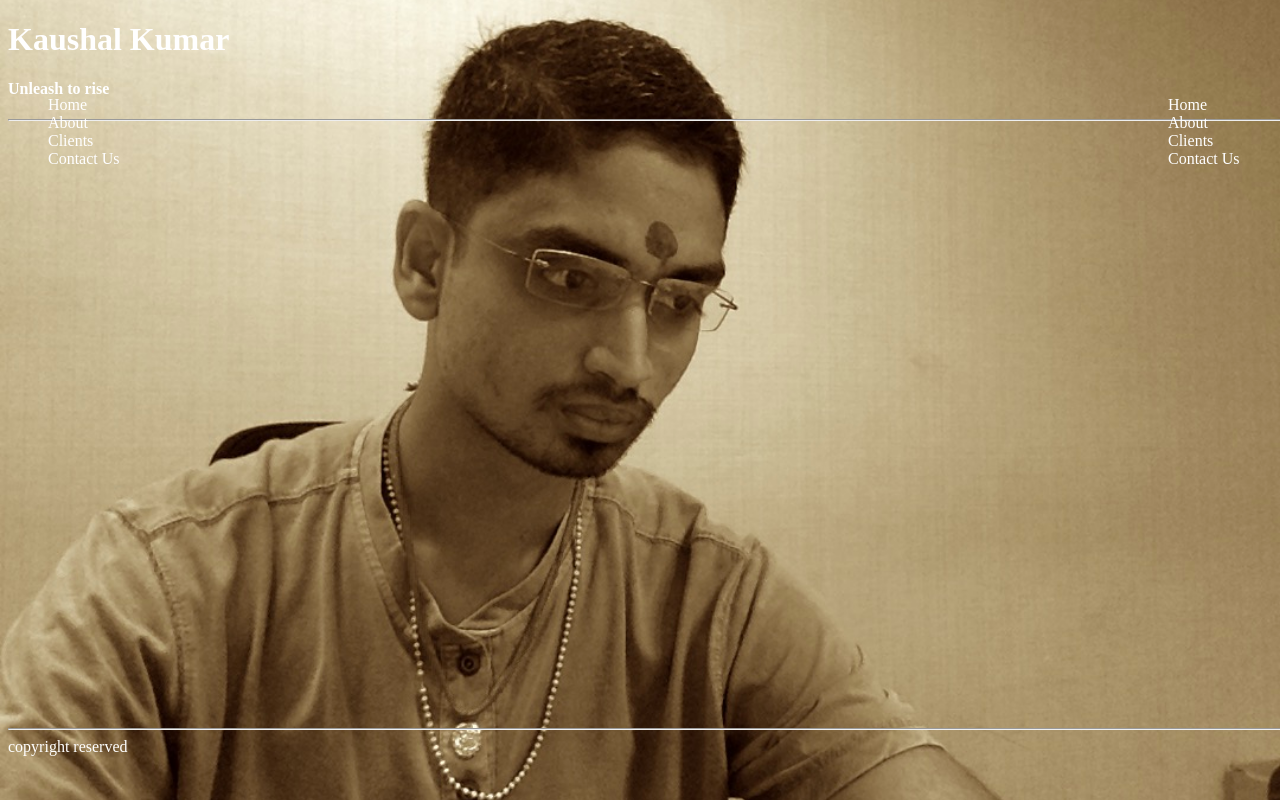
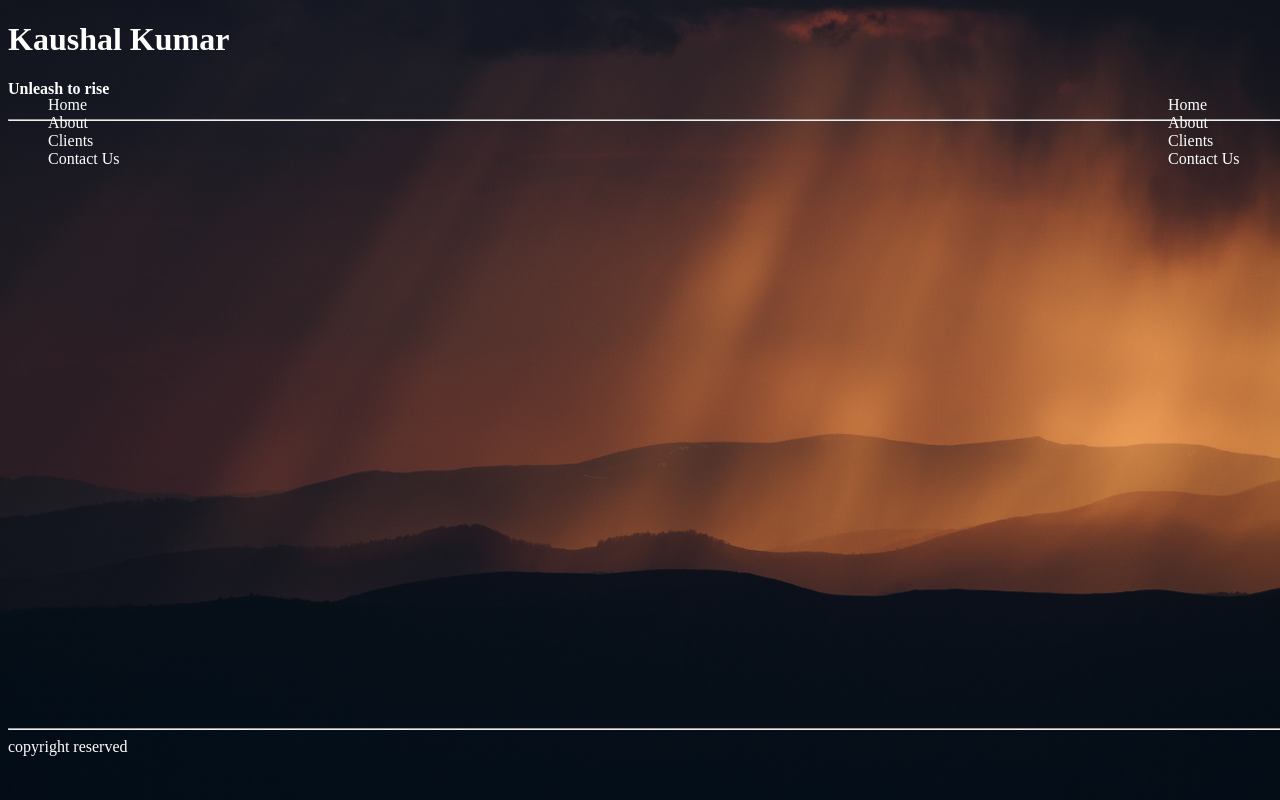
Before and after one commit to tuxville/tuxville.github.io, a plain HTML site: page index.html in a window 1280 px wide. Drawn offline with Linux system fonts and the light colour scheme.

Commit message:
Update index.html

```diff
--- a/index.html
+++ b/index.html
@@ -4,7 +4,7 @@
     <title>Kaushal</title>
     <style type="text/css">
         html{
-            background: url(images/kaushal.jpg) no-repeat center center fixed;
+            background: url(images/desertunderbrownsky.jpg) no-repeat center center fixed;
             -webkit-background-size: cover;
             -moz-background-size: cover;
             -o-background-size: cover;
```
